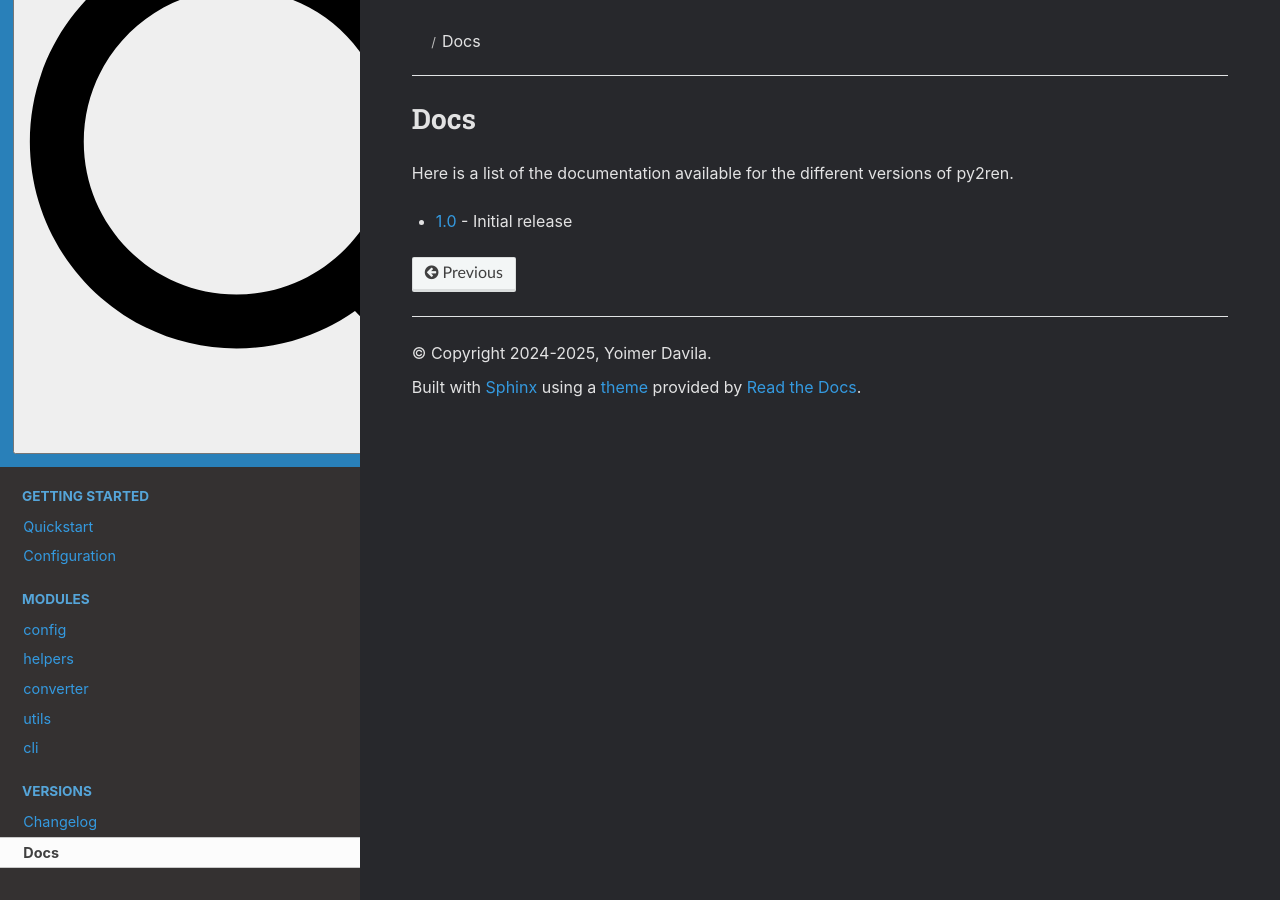
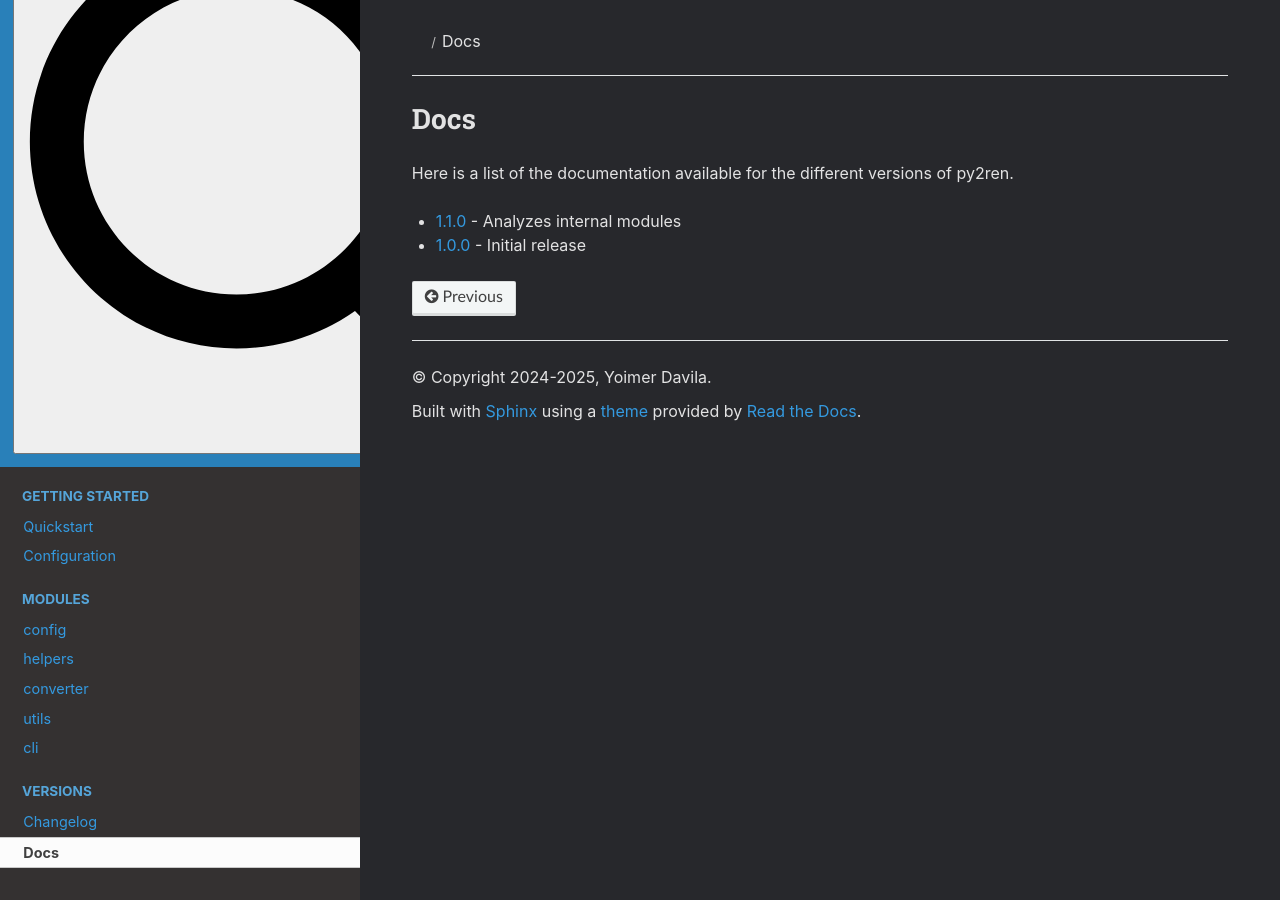
Before and after one commit to yoimerdr/py2ren, a Sphinx documentation site: the page built from docs/source/versions-docs.rst, in a window 1280 px wide. Built offline with Sphinx 7.4.7 and the Read the Docs theme 3.1.0, drawn with Linux system fonts in a browser that asks for light colours; some web fonts are replaced; comment, search, counter and statistics services are not loaded.

Commit message:
docs: update docs for the new version

```diff
--- a/docs/source/conf.py
+++ b/docs/source/conf.py
@@ -16,7 +16,7 @@ sys.path.append(os.path.abspath('../../src/'))
 project = 'py2ren'
 copyright = '2024-{}, Yoimer Davila'.format(datetime.date.today().year)
 author = 'Yoimer Davila'
-release = '1.0'
+release = '1.1.0'
 version = release + " Documentation"
 
 html_title = project.capitalize() + " Documentation"
--- a/docs/source/quickstart.rst
+++ b/docs/source/quickstart.rst
@@ -34,6 +34,7 @@ Options:
   -n, --name                    the base module name, must not contain spaces.
   -il, --init-level             the init level for the init expression.
   -c, --config                  path to the configuration file.
+  -ad, --analyze-dependencies   flag to analyze internal modules on create config.
   -nks, --no-keep-structure     flag to disable keeping the module structure.
   -fc, --force-config           flag to force the creation of the configuration file.
   -h, --help                    show the help message and exit
--- a/docs/source/versions-docs.rst
+++ b/docs/source/versions-docs.rst
@@ -3,4 +3,5 @@ Docs
 
 Here is a list of the documentation available for the different versions of py2ren.
 
-* `1.0 </py2ren/docs/1.0/quickstart.html>`_ - Initial release
+* `1.1.0 </py2ren/docs/1.1.0/quickstart.html>`_ - Analyzes internal modules
+* `1.0.0 </py2ren/docs/1.0/quickstart.html>`_ - Initial release
```
Also changed, not shown: other parts of docs/source/quickstart.rst (+1 -1 lines).
